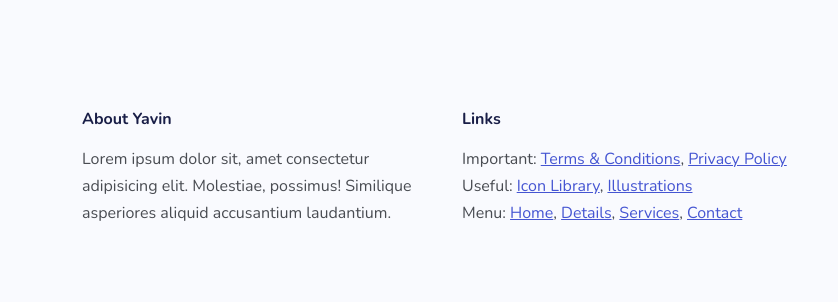
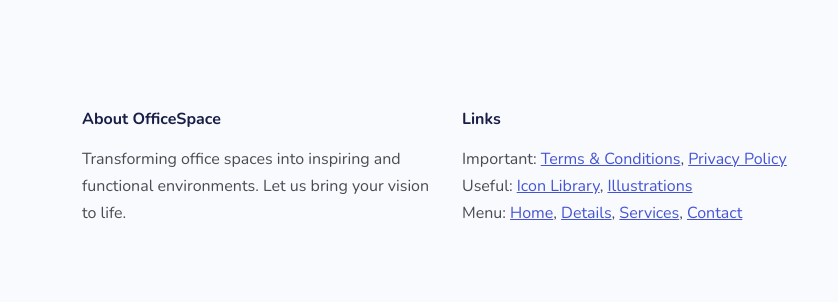
Before and after one commit to Piseth-Pon/officespace, a website built with Vite: page src/index.html in a window 1280 px wide. Shown: the part 3742-4044 px from the top of the page, 0-838 px from the left. Built offline with nearby package versions, Linux system fonts and the light colour scheme.

Commit message:
change footer about section

```diff
--- a/src/index.html
+++ b/src/index.html
@@ -287,11 +287,9 @@
     <div class="container">
       <div class="row">
         <div class="col-md-4 my-3">
-          <h6>About Yavin</h6>
+          <h6>About OfficeSpace</h6>
           <p>
-            Lorem ipsum dolor sit, amet consectetur adipisicing elit.
-            Molestiae, possimus! Similique asperiores aliquid accusantium
-            laudantium.
+            Transforming office spaces into inspiring and functional environments. Let us bring your vision to life.
           </p>
         </div>
         <div class="col-md-4 my-3">
```
